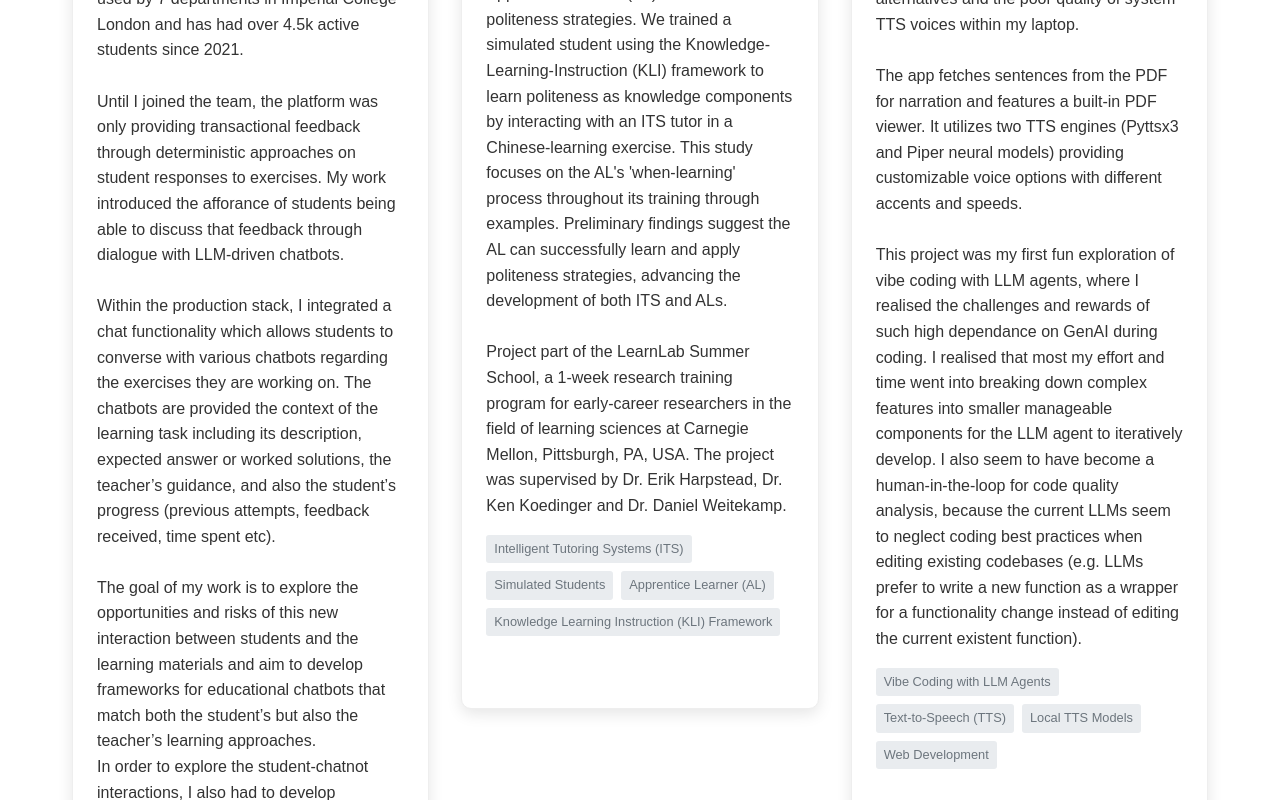
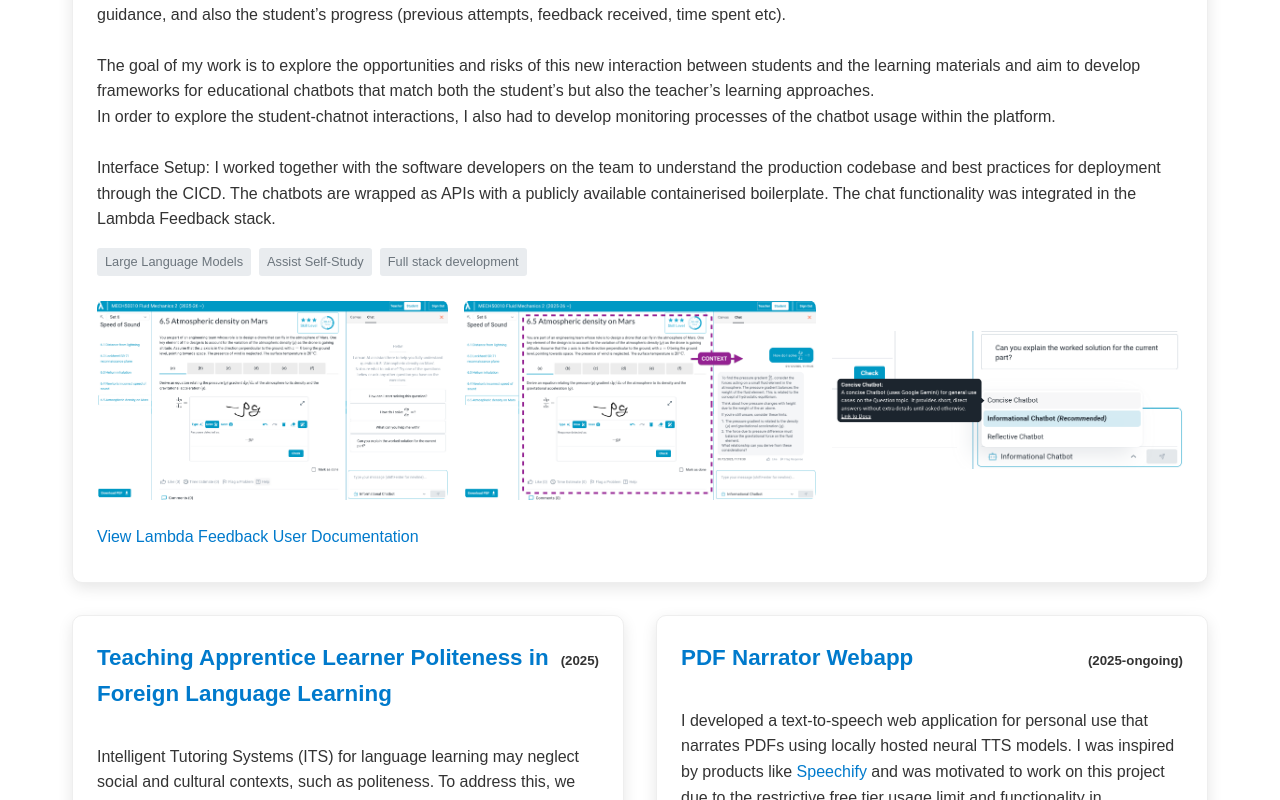
Before and after one commit to neagualexa/neagualexa.github.io, a React (Create React App) app: page /projects in a window 1280 px wide. Shown: the part 832-1632 px from the top of the page. Built offline with nearby package versions, Linux system fonts and the light colour scheme.

Commit message:
feat: allow full control of project card widths (size out of 10); introduce claude.md for agents

```diff
--- a/src/components/ProjectSection.js
+++ b/src/components/ProjectSection.js
@@ -11,7 +11,12 @@ const ProjectSection = ({ section }) => {
       </div>
       <div className="projects-grid">
         {section.projects.map((project, index) => (
-          <div key={index} id={project.id} className="project-card-wrapper">
+          <div
+            key={index}
+            id={project.id}
+            className="project-card-wrapper"
+            style={{ gridColumn: `span ${project.cols || 10}` }}
+          >
             <ProjectCard project={project} />
           </div>
         ))}
--- a/src/data/projectsData.json
+++ b/src/data/projectsData.json
@@ -1,12 +1,33 @@
 {
   "navigation": [
-    { "id": "phd-projects", "label": "PhD Projects" },
-    { "id": "fourth-year", "label": "4th Year University Projects" },
-    { "id": "third-year", "label": "3rd Year University Projects" },
-    { "id": "second-year", "label": "2nd Year University Projects" },
-    { "id": "first-year", "label": "1st Year University Projects" },
-    { "id": "internships", "label": "Internships & Hackathons Projects" },
-    { "id": "pre-university", "label": "Pre-University Projects" }
+    {
+      "id": "phd-projects",
+      "label": "PhD Projects"
+    },
+    {
+      "id": "fourth-year",
+      "label": "4th Year University Projects"
+    },
+    {
+      "id": "third-year",
+      "label": "3rd Year University Projects"
+    },
+    {
+      "id": "second-year",
+      "label": "2nd Year University Projects"
+    },
+    {
+      "id": "first-year",
+      "label": "1st Year University Projects"
+    },
+    {
+      "id": "internships",
+      "label": "Internships & Hackathons Projects"
+    },
+    {
+      "id": "pre-university",
+      "label": "Pre-University Projects"
+    }
   ],
   "sections": [
     {
@@ -33,7 +54,8 @@
               "text": "View Lambda Feedback User Documentation",
               "url": "https://lambda-feedback.github.io/user-documentation/advanced/chat_functions/info/"
             }
-          ]
+          ],
+          "cols": 10
         },
         {
           "id": "2025-learnlab-politeness",
@@ -46,7 +68,8 @@
             "Apprentice Learner (AL)",
             "Knowledge Learning Instruction (KLI) Framework"
           ],
-          "images": ["CMU_poster_photo.jpg"]
+          "images": ["CMU_poster_photo.jpg"],
+          "cols": 5
         },
         {
           "id": "pdf-narrator",
@@ -66,7 +89,8 @@
               "url": "https://github.com/neagualexa/pdf_narrator",
               "type": "github"
             }
-          ]
+          ],
+          "cols": 5
         }
       ]
     },
@@ -106,7 +130,8 @@
               "text": "MEng Thesis",
               "url": "AI_Assisted_Learning_report.pdf"
             }
-          ]
+          ],
+          "cols": 5
         },
         {
           "title": "Group Project: Avatour - VR-mediated Robot Telepresence System for Exploration of the Real World",
@@ -132,7 +157,8 @@
               "text": "Project Report",
               "url": "SpotVRTelepresence_report.pdf"
             }
-          ]
+          ],
+          "cols": 5
         }
       ]
     },
@@ -141,6 +167,26 @@
       "title": "3rd Year University Projects",
       "year": "2022-2023",
       "projects": [
+        {
+          "title": "Self-Localising Robot",
+          "description": "This project involved making use of one ultrasonic sensor to build a probabilistic localisation algorithm for a rover to keep track of its possible position in an arena. We used Monte Carlo Localisation and took inspiration from ideologies of SLAM to build the algorithms.",
+          "technologies": [
+            "Robotics",
+            "Probabilistic Algorithms",
+            "Ultrasonic Sensors",
+            "Localisation"
+          ],
+          "images": ["Localising_robot_profile.jpg"],
+          "videos": ["Localising_robot_arena_demo.mp4"],
+          "links": [
+            {
+              "text": "View on Github",
+              "url": "https://github.com/DoC-Robotics/Control",
+              "type": "github"
+            }
+          ],
+          "cols": 10
+        },
         {
           "title": "CharKey - Synthesizer Project",
           "description": "This coursework built a synthesizer on an STM32 Microcontroller connected to a StackSynth keyboard. The finalized synthesizer supports polyphony, different waveforms, different octaves, connecting a synth to other synths using CAN and a 44.1kHz sampling frequency.",
@@ -165,7 +211,8 @@
               "url": "https://github.com/L2R3/charIOT-Key-C",
               "type": "github"
             }
-          ]
+          ],
+          "cols": 5
         },
         {
           "title": "CharIoT",
@@ -191,26 +238,8 @@
               "url": "https://github.com/JoachimSand/charIOT-Hub",
               "type": "github"
             }
-          ]
-        },
-        {
-          "title": "Self-Localising Robot",
-          "description": "This project involved making use of one ultrasonic sensor to build a probabilistic localisation algorithm for a rover to keep track of its possible position in an arena. We used Monte Carlo Localisation and took inspiration from ideologies of SLAM to build the algorithms.",
-          "technologies": [
-            "Robotics",
-            "Probabilistic Algorithms",
-            "Ultrasonic Sensors",
-            "Localisation"
           ],
-          "images": ["Localising_robot_profile.jpg"],
-          "videos": ["Localising_robot_arena_demo.mp4"],
-          "links": [
-            {
-              "text": "View on Github",
-              "url": "https://github.com/DoC-Robotics/Control",
-              "type": "github"
-            }
-          ]
+          "cols": 5
         }
       ]
     },
@@ -246,7 +275,8 @@
               "text": "Project Report",
               "url": "Instability_report.pdf"
             }
-          ]
+          ],
+          "cols": 6
         },
         {
           "title": "Medusa I/O",
@@ -271,7 +301,8 @@
               "text": "Project Report",
               "url": "MedusaIO_report.pdf"
             }
-          ]
+          ],
+          "cols": 4
         },
         {
           "title": "C90 to MIPS Compiler",
@@ -283,7 +314,8 @@
             "Language Processing"
           ],
           "images": [],
-          "links": []
+          "links": [],
+          "cols": 3
         },
         {
           "title": "Bus-based MIPS CPU",
@@ -295,7 +327,8 @@
             "Digital Design"
           ],
           "images": ["CPU_MIPS_datapath.jpg"],
-          "links": []
+          "links": [],
+          "cols": 7
         }
       ]
     },
@@ -325,7 +358,8 @@
               "text": "Project Report",
               "url": "CircuitSImulator_report.pdf"
             }
-          ]
+          ],
+          "cols": 10
         }
       ]
     },
@@ -349,7 +383,8 @@
               "url": "https://github.com/neagualexa/ichack25_lazy_browsing",
               "type": "github"
             }
-          ]
+          ],
+          "cols": 3
         },
         {
           "id": "aws-monitoring-alarming",
@@ -358,7 +393,8 @@
           "description": "I set up a Monitoring and Alarming System for the largely scalable EC2 Instance Fleet of the <strong>Managed Environments for Outside Work</strong>, a fully managed virtual desktop service.<br><br>I built a cloud infrastructure for fetching, preparing, and visualising device metrics including:<br><ul><li>CPU Utilisation</li><li>RAM Usage</li><li>Network Performance</li><li>Disk Utilisation</li></ul><br>The system is easily deployed through <strong>AWS CDK</strong>, an Infrastructure as Code toolkit, that allows for easy resource provisioning for cloud solutions. The architecture diagram presented is the final infrastructure of the Monitoring and Alarming System.",
           "technologies": ["AWS", "EC2", "Monitoring", "Cloud Infrastructure"],
           "images": ["AWS_MEOW_PlacementProject_ArchitecturePipeline.jpg"],
-          "links": []
+          "links": [],
+          "cols": 7
         },
         {
           "id": "aws-serverless-tts",
@@ -375,7 +411,8 @@
             "AWS_Polly_PlacementProject_ArchitecturePipeline.jpg",
             "AWS_Polly_PlacementProject_WebApp.png"
           ],
-          "links": []
+          "links": [],
+          "cols": 4
         },
         {
           "title": "Fan Mail Digitalization, AWS Interns Hackathon",
@@ -389,7 +426,8 @@
             "Translation"
           ],
           "images": ["AWS_FanMailHackathon_ArchitecturePipeline.png"],
-          "links": []
+          "links": [],
+          "cols": 3
         },
         {
           "id": "aws-landing-zone-assessment",
@@ -403,7 +441,8 @@
             "Cloud Migration"
           ],
           "images": ["AWS_LZAProject_ArchitecturePipeline.png"],
-          "links": []
+          "links": [],
+          "cols": 3
         },
         {
           "title": "ZeroToOne - AR/VR Circuit Design Simulator, ICL ICHack",
@@ -416,7 +455,8 @@
             "ICHack_AR_glasses_view.jpeg",
             "ICHack_live_demo_photo.jpeg"
           ],
-          "links": []
+          "links": [],
+          "cols": 5
         },
         {
           "title": "Team projects at Hack-her-thon, ICL WSET",
@@ -435,7 +475,8 @@
               "url": "https://github.com/neagualexa/Solar-car---Hack-her-thon",
               "type": "github"
             }
-          ]
+          ],
+          "cols": 5
         }
       ]
     },
@@ -459,7 +500,8 @@
               "url": "https://github.com/neagualexa/QuestZone",
               "type": "github"
             }
-          ]
+          ],
+          "cols": 3
         },
         {
           "title": "UK Space Design Competition, Regional & National Stages",
@@ -477,7 +519,8 @@
               "text": "View UKSDC Finals 2019 Programme",
               "url": "https://uksdc.org/2019/03/2019-uksdc-finals-programme-book/"
             }
-          ]
+          ],
+          "cols": 3
         },
         {
           "title": "Team projects at Coolest Projects International",
@@ -485,7 +528,8 @@
           "description": "<strong>2018 - Second World:</strong><br>I was awarded Runner Up prize, Category Games & Web games for the project \"Second World\", a modded Minecraft server aiming to teach children the value of money through a currency ranking system. Developed the various game logistics and mods in Java.<br><br><strong>2017 - Smart house:</strong><br>I completed the project \"Smart house\", aiming to improve homes with self-closing curtains, sound-driven lights and magnetic-based safety door locks and control the equipment on an application. Developed the hardware-software interconnectivity with Arduino, thus integrating IoT ideologies into the implementation of our team's ideas.<br><br><strong>2016 - Warehouse 2.0:</strong><br>I was awarded Enterprise and Evolution awards for the project \"Warehouse 2.0\", a smart hardware solution for storing objects securely, in an organised manner with an application for maintaining the status of the inventory and for warning against theft with specific inventory and location details. Developed the warehouse's hardware system in Arduino. Shaped my first perspective of human-machine interaction and helped shape my fundamental project management and programming skills.",
           "technologies": ["Young Developers"],
           "images": ["CoolestProjects_CoderDojo_logo.png"],
-          "links": []
+          "links": [],
+          "cols": 4
         }
       ]
     }
--- a/src/styles.css
+++ b/src/styles.css
@@ -473,11 +473,19 @@ p {
 
 .projects-grid {
   display: grid;
-  grid-template-columns: repeat(auto-fit, minmax(300px, 1fr));
+  grid-template-columns: repeat(10, 1fr);
   gap: 2rem;
 }
 
+@media (max-width: 900px) {
+  .project-card-wrapper {
+    grid-column: 1 / -1 !important;
+  }
+}
+
 .project-card {
+  height: 100%;
+  box-sizing: border-box;
   background: var(--bg-primary);
   border-radius: 10px;
   padding: 1.5rem;
```
Also changed, not shown: 1 other file (tests, documents, lock files or other folders).
